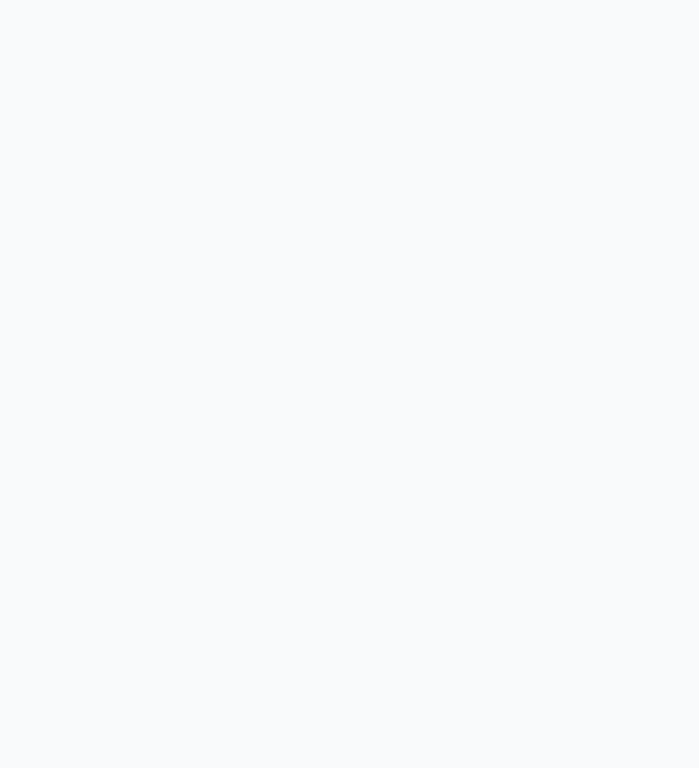
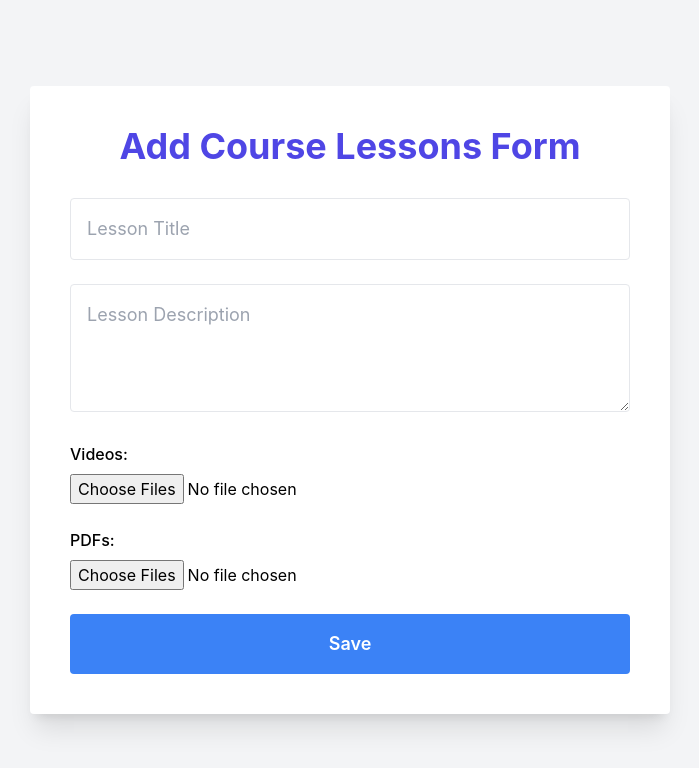
Before and after one commit to nethum2001m/E-Learning-System, a React (Create React App) app: page /courseEditPage in a window 1280 px wide. Before the commit this address had no page. Shown: the top 768 px of the page, without its empty margins (290-989 px from the left). Built offline with nearby package versions, Linux system fonts and the light colour scheme.

Commit message:
Add EditCoursePage and CoursesPage updates

```diff
--- a/package.json
+++ b/package.json
@@ -8,15 +8,11 @@
     "@testing-library/react": "^16.3.0",
     "@testing-library/user-event": "^13.5.0",
     "axios": "^1.11.0",
-
     "framer-motion": "^12.23.13",
     "react": "^19.1.1",
     "react-dom": "^19.1.1",
     "react-icons": "^5.5.0",
-
-    "react": "^19.1.1",
-    "react-dom": "^19.1.1",
-    "react-router-dom": "^7.8.1",
+    "react-router-dom": "^7.9.3",
     "react-scripts": "5.0.1",
     "web-vitals": "^2.1.4"
   },
--- a/src/App.js
+++ b/src/App.js
@@ -6,23 +6,23 @@ import StudentDashboard from './pages/Student/StudentDashboard';
 import TeacherDashboard from './pages/Teacher/TeacherDashboard';
 import Login from './pages/Login';
 import Admin from './pages/Admin/Admin';
+import CoursesPage from './pages/Teacher/CoursesPage';
+import EditCoursePage from './pages/Teacher/EditCoursePage';
 
 
 function App() {
     return (
     < Router >
         <div className = "min-h-screen bg-gray-50" >
-           <Routes >
+            <Routes >
                 <Route path = "/signup" element = { < Registration /> }/>
-
                 <Route path = '/student-dashboard' element = { < StudentDashboard /> }/>
-
                 <Route path = '/teacher-dashboard' element = { < TeacherDashboard /> }/>
                 <Route path = '/admin-dashboard' element = { < Admin /> }/>
+                <Route path = '/coursesPage' element = {<CoursesPage/>}/>
+                <Route path='/courseEditPage' element = {<EditCoursePage/>}/>
                 <Route index element={<Login />} />
-
             </Routes >
-
         </div>
     </Router >
 
--- /dev/null
+++ b/src/pages/Teacher/CoursesPage.js
@@ -0,0 +1,85 @@
+import { useState,useEffect } from "react";
+import axios from "axios";
+import { useNavigate } from "react-router-dom";
+
+function CoursesPage() {
+
+    const [courses, setCourses] = useState([]);
+    const[error, setError] = useState(null);
+    const navigate = useNavigate();
+
+    //get all courses
+    useEffect(()=>{
+        const fetchData = async() => {
+            try{
+                const response = await axios.get("http://localhost:8000/api/course/all");
+                setCourses(response.data);
+            }catch(err){
+               setError(err);
+            }
+        }
+
+        fetchData();
+    },[])
+
+    //delete a course
+    const handleDelete  = async(id) =>{
+        try{
+            const confirmDel = window.confirm("Are you sure wan to delete ?")
+            if(!confirmDel){
+                return ;
+            }else{
+                await axios.delete(`http://localhost:8000/api/course/delete/${id}`);
+                //remove deleted course
+                setCourses(courses.filter((c) => c._id !==id));
+            }
+
+        }catch(err){
+            setError(err);
+        }
+    }
+
+    //navigate to lesson adding form
+    const updateCourse = () =>{
+      navigate('/courseEditPage');
+    }
+
+
+  return (
+    <div>
+  <h2 className="text-5xl text-center font-extrabold text-indigo-600 mt-7 mb-10">
+    All Courses
+  </h2>
+
+  <div className="grid grid-cols-2 grid-rows-1 gap-6 p-10">
+
+    {courses.map((course) => (
+      <div key={course._id}
+        className="relative bg-indigo-200 p-6 rounded-xl shadow-lg hover:shadow-2xl transition-transform transform hover:-translate-y-1"
+      >
+        <h3 className="text-3xl font-bold mb-4 text-indigo-800">{course.title}</h3>
+        <p className="text-indigo-950 mb-3">{course.description}</p>
+        <p className="text-indigo-700 font-medium">{course.payOrFree}</p>
+        <div className= "absolute bottom-4 right-4" >
+
+            <div className="grid grid-cols-2 gap-2">
+
+                <button onClick = {()=> updateCourse(course._id)}
+                        className="px-4 py-2 rounded-lg font-semibold text-black bg-yellow-400 hover:bg-yellow-500 border border-black shadow-md transition">Edit</button>
+                <button onClick={() => handleDelete(course._id)}
+                        className="px-4 py-2 rounded-lg font-semibold text-white bg-red-500 hover:bg-red-600 border border-black shadow-md transition">Delete</button>
+
+            </div>
+        </div>
+      </div>
+    ))}
+
+  </div>
+</div>
+
+
+
+  )
+}
+
+export default CoursesPage
--- /dev/null
+++ b/src/pages/Teacher/EditCoursePage.js
@@ -0,0 +1,87 @@
+import axios from 'axios';
+import { useState } from 'react';
+
+function EditCoursePage({courseId, lessonId, onClose, refreshLessons}) {
+
+  const [title, setTitle] = useState("");
+  const [description, setDescription] = useState("");
+  const [videos, setVideos] = useState([]);
+  const [pdfs, setPdfs] = useState([]);
+  const [error, setError] = useState(null);
+
+  const handleVideos = (e) => setVideos(e.target.files);
+  const handlePdfs= (e) => setPdfs(e.target.files);
+
+  const handleSubmit = async(e)=> {
+    e.preventDefault();
+
+    try{
+     const formData = new FormData();
+
+     formData.append("title", title);
+     formData.append("description", description);
+
+     for(let i=0; i < videos.length; i++) formData.append("videos", videos[i]);
+     for(let i=0; i < pdfs.length; i++) formData.append("pdfs", pdfs[i]);
+
+     await axios.post(
+      `http://localhost:8000/api/course/materials/upload/${courseId}/${lessonId}`,
+      formData,
+      { headers: { "Content-Type": "multipart/form-data" } }
+
+     );
+
+     alert("Lessons Updated Successfully");
+     refreshLessons();
+     onClose();
+
+  }catch(err){
+    setError(err);
+    }
+  };
+
+  return (
+    <div className="flex items-center justify-center min-h-screen bg-gray-100">
+      <div className="w-3/4 md:w-2/3 lg:w-1/2 bg-white p-10 rounded shadow-xl">
+        <h2 className="text-4xl font-bold text-indigo-600 mb-8 text-center">Add Course Lessons Form</h2>
+
+        <form onSubmit={handleSubmit} className="space-y-6">
+
+          <input
+            type='text'
+            placeholder='Lesson Title'
+            value={title}
+            onChange={(e) => setTitle(e.target.value)}
+            className="border p-4 w-full rounded text-lg"
+            required
+          />
+
+          <textarea
+            placeholder='Lesson Description'
+            value={description}
+            onChange={(e) => setDescription(e.target.value)}
+            className="border p-4 w-full rounded text-lg h-32"
+            required
+          />
+
+          <div>
+            <label className="block mb-2 font-medium">Videos:</label>
+            <input type='file' multiple onChange={handleVideos} className="w-full" />
+          </div>
+
+          <div>
+            <label className="block mb-2 font-medium">PDFs:</label>
+            <input type='file' multiple onChange={handlePdfs} className="w-full" />
+          </div>
+
+          <button type="submit" className="bg-blue-500 text-white p-4 rounded w-full text-lg font-semibold">
+            Save
+          </button>
+
+        </form>
+      </div>
+    </div>
+  )
+}
+
+export default EditCoursePage;
--- a/src/pages/Teacher/TeacherDashboard.js
+++ b/src/pages/Teacher/TeacherDashboard.js
@@ -6,10 +6,12 @@ import {
   FaClipboardList,
   FaPlus,
   FaBullhorn,
+  FaFile,
 } from "react-icons/fa";
 import { motion } from "framer-motion";
 import axios from "axios";
 import { useNavigate } from "react-router-dom";
+import CoursesPage from "./CoursesPage";
 
 const TeacherDashboard = () => {
   const navigate = useNavigate();
@@ -85,6 +87,11 @@ const TeacherDashboard = () => {
     };
     submitform();
   };
+
+
+  const PageCourses =()=> {
+    navigate("/coursesPage")
+  }
 
   const stats = [
     {
@@ -206,6 +213,15 @@ const TeacherDashboard = () => {
           >
             <FaChalkboardTeacher /> Create Course
           </motion.button>
+
+           {/* My courses */}
+          <motion.button
+            onClick={PageCourses}
+            whileHover={{ scale: 1.05 }}
+            className="flex items-center justify-center gap-2 flex-1 min-w-[150px] py-3 bg-blue-500 text-white rounded-lg font-bold"
+          >
+            <FaFile /> My Courses
+          </motion.button>
         </div>
 
         {/* Upcoming Classes */}
```
Also changed, not shown: 1 other file (tests, documents, lock files or other folders).
